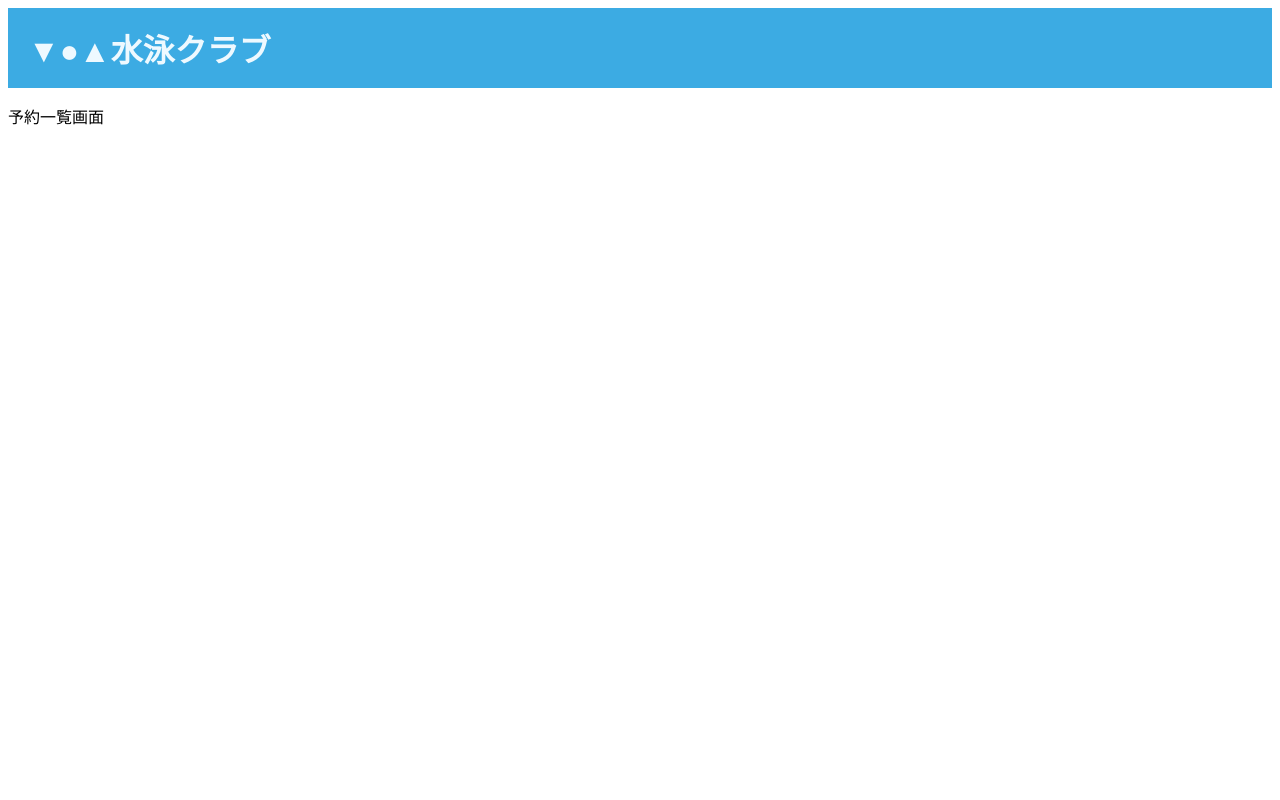
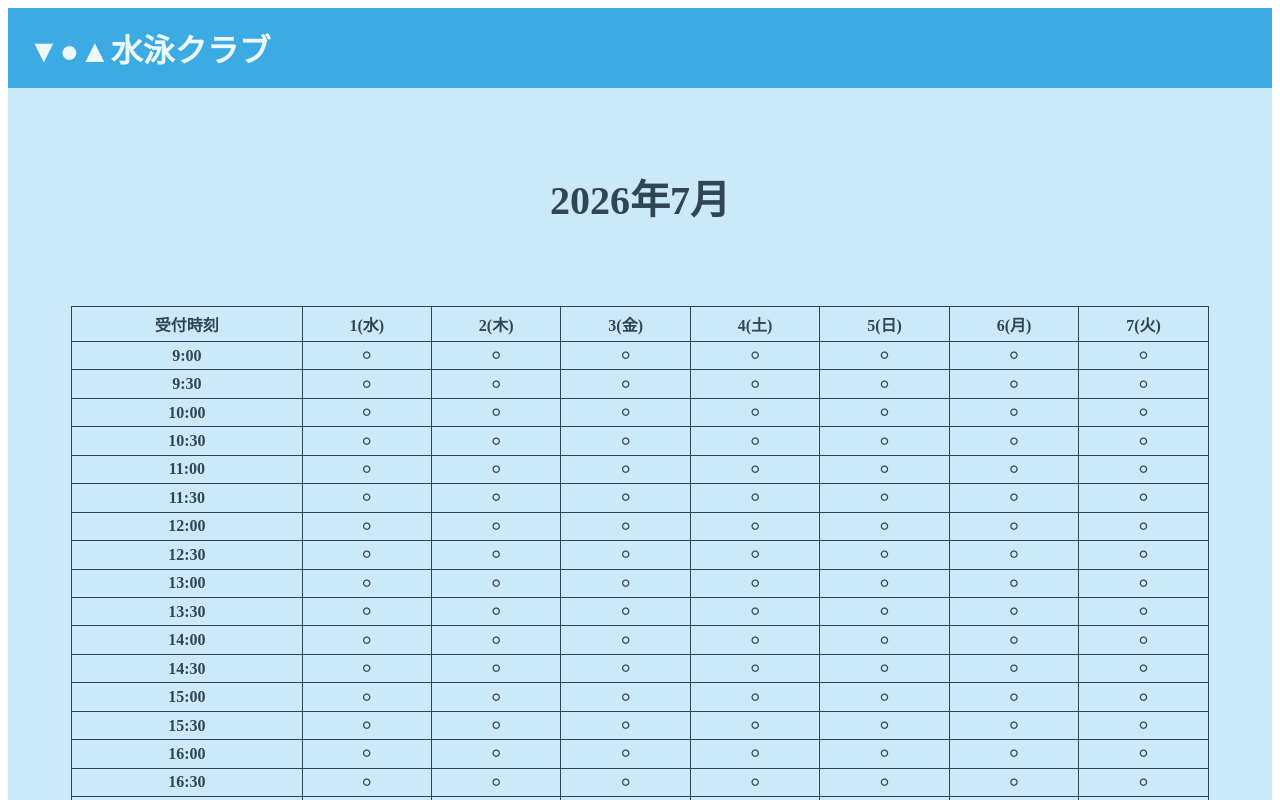
Before and after one commit to hirata784/laravel-swimming-reservation-app, a Nuxt app in the folder frontend/: page /list in a window 1280 px wide. Shown: the top 800 px of the page. Built offline with nearby package versions, Linux system fonts and the light colour scheme.

Commit message:
feat：予約一覧画面のUI作成

```diff
--- a/frontend/app/pages/list.vue
+++ b/frontend/app/pages/list.vue
@@ -1,3 +1,89 @@
 <template>
-    <p>予約一覧画面</p>
+    <div class="reservation">
+        <div class="reservation-content">
+            <h2 class="title">2026年7月</h2>
+            <table class="reservation-list">
+                <tbody>
+                    <tr>
+                        <th>受付時刻</th>
+                        <th>1(水)</th>
+                        <th>2(木)</th>
+                        <th>3(金)</th>
+                        <th>4(土)</th>
+                        <th>5(日)</th>
+                        <th>6(月)</th>
+                        <th>7(火)</th>
+                    </tr>
+                    <template v-for="i in 10">
+                        <tr>
+                            <th>{{ i + 8 }}:00</th>
+                            <td>⚪︎</td>
+                            <td>⚪︎</td>
+                            <td>⚪︎</td>
+                            <td>⚪︎</td>
+                            <td>⚪︎</td>
+                            <td>⚪︎</td>
+                            <td>⚪︎</td>
+                        </tr>
+                        <tr>
+                            <th>{{ i + 8 }}:30</th>
+                            <td>⚪︎</td>
+                            <td>⚪︎</td>
+                            <td>⚪︎</td>
+                            <td>⚪︎</td>
+                            <td>⚪︎</td>
+                            <td>⚪︎</td>
+                            <td>⚪︎</td>
+                        </tr>
+                    </template>
+                    <tr>
+                        <th></th>
+                        <th>1(水)</th>
+                        <th>2(木)</th>
+                        <th>3(金)</th>
+                        <th>4(土)</th>
+                        <th>5(日)</th>
+                        <th>6(月)</th>
+                        <th>7(火)</th>
+                    </tr>
+                </tbody>
+            </table>
+        </div>
+    </div>
 </template>
+
+<style scoped>
+.reservation {
+    background-color: #cce9fa;
+    width: 100%;
+    height: 110vh;
+    text-align: center;
+}
+
+.reservation-content {
+    padding-top: 80px;
+}
+
+.title {
+    margin: 0;
+    font-size: 40px;
+    color: #304654;
+}
+
+.reservation-list {
+    width: 90%;
+    height: 80vh;
+    margin: 80px auto 0;
+    text-align: center;
+    align-items: center;
+    border-collapse: collapse;
+    border: 1px solid #304654;
+    color: #304654;
+}
+
+tr,
+th,
+td {
+    border: 1px solid #304654;
+}
+</style>
```
